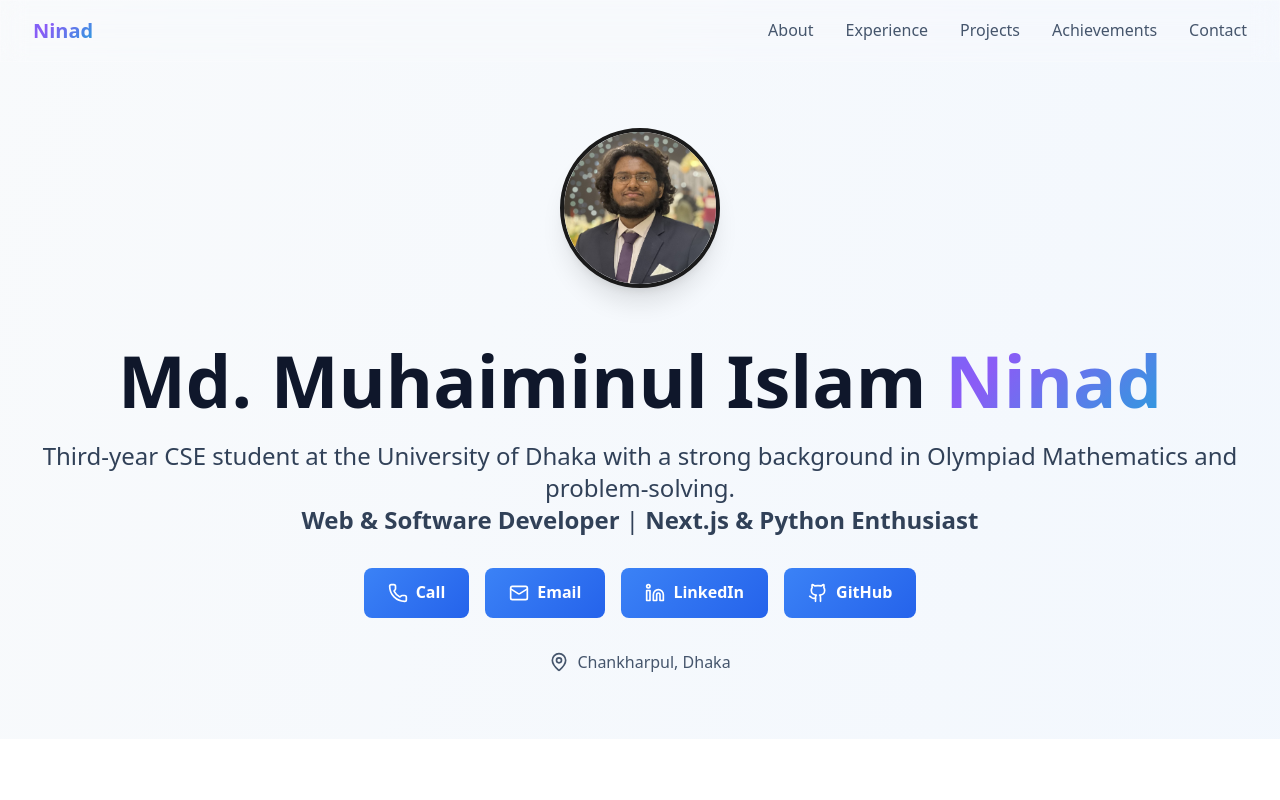
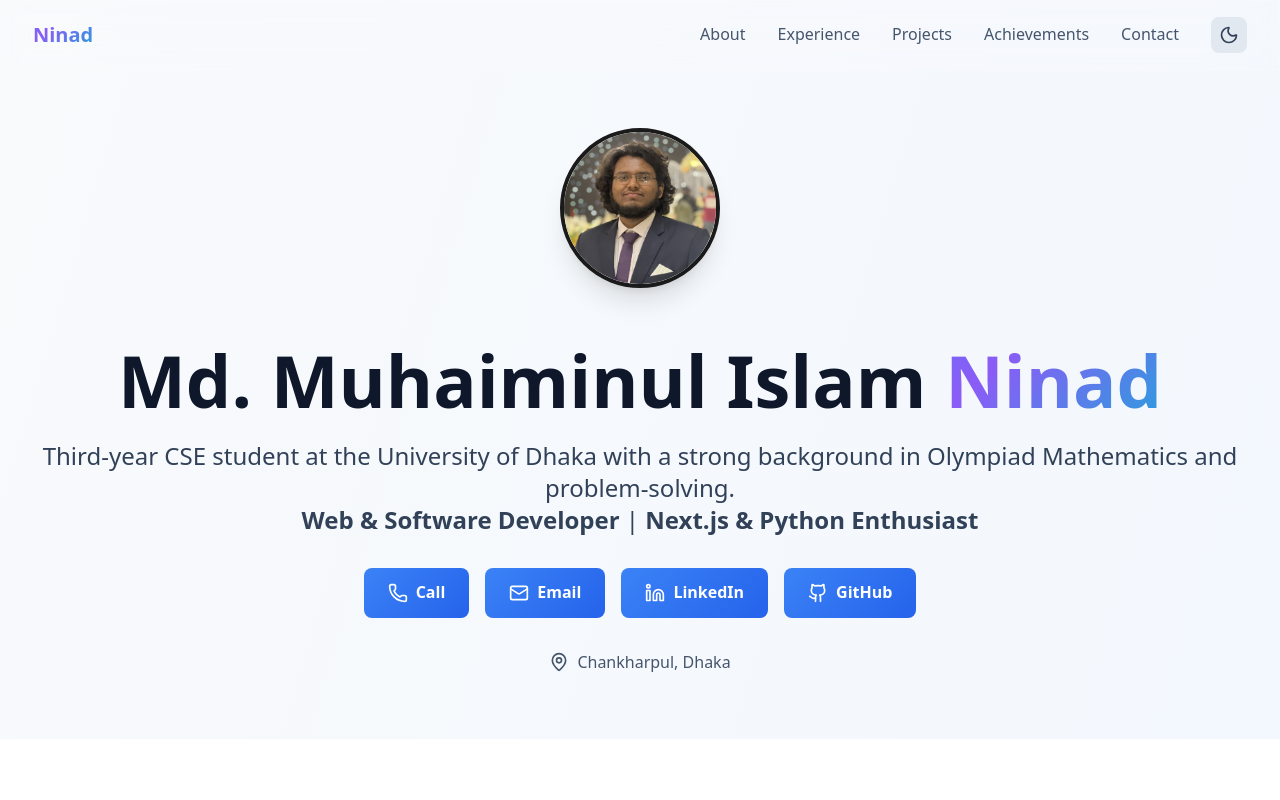
Before and after one commit to ninadgns/portfolio, a Next.js app: page / in a window 1280 px wide. Shown: the top 800 px of the page. Built offline with nearby package versions, Linux system fonts and the light colour scheme.

Commit message:
theme swticher

```diff
--- a/src/app/layout.tsx
+++ b/src/app/layout.tsx
@@ -1,6 +1,7 @@
 import type { Metadata } from "next";
 import { Geist, Geist_Mono } from "next/font/google";
 import "./globals.css";
+import { ThemeProvider } from "@/components/ThemeProvider";
 
 const geistSans = Geist({
   variable: "--font-geist-sans",
@@ -27,7 +28,9 @@ export default function RootLayout({
       <body
         className={`${geistSans.variable} ${geistMono.variable} antialiased`}
       >
-        {children}
+        <ThemeProvider>
+          {children}
+        </ThemeProvider>
       </body>
     </html>
   );
--- a/src/app/page.tsx
+++ b/src/app/page.tsx
@@ -3,6 +3,7 @@
 import { motion } from 'framer-motion';
 import { Github, Linkedin, Mail, MapPin, Phone, ExternalLink, Award, GraduationCap, Code} from 'lucide-react';
 import Link from 'next/link';
+import ThemeSwitcher from '@/components/ThemeSwitcher';
 
 export default function Home() {
   const containerVariants = {
@@ -33,15 +34,17 @@ export default function Home() {
         <div className="max-w-7xl mx-auto px-4 sm:px-6 lg:px-8">
           <div className="flex justify-between items-center py-4">
             <h1 className="text-xl font-bold gradient-text">Ninad</h1>
-            <div className="hidden md:flex space-x-8">
+            <div className="hidden md:flex space-x-8 items-center">
               <a href="#about" className="text-slate-600 dark:text-slate-300 hover:text-blue-600 dark:hover:text-blue-400 transition-colors">About</a>
               <a href="#experience" className="text-slate-600 dark:text-slate-300 hover:text-blue-600 dark:hover:text-blue-400 transition-colors">Experience</a>
               <a href="#projects" className="text-slate-600 dark:text-slate-300 hover:text-blue-600 dark:hover:text-blue-400 transition-colors">Projects</a>
               <a href="#achievements" className="text-slate-600 dark:text-slate-300 hover:text-blue-600 dark:hover:text-blue-400 transition-colors">Achievements</a>
               <a href="#contact" className="text-slate-600 dark:text-slate-300 hover:text-blue-600 dark:hover:text-blue-400 transition-colors">Contact</a>
+              <ThemeSwitcher />
             </div>
             {/* Mobile menu button */}
-            <div className="md:hidden">
+            <div className="md:hidden flex items-center gap-2">
+              <ThemeSwitcher />
               <button className="text-slate-600 dark:text-slate-300 hover:text-blue-600 dark:hover:text-blue-400 hover-scale">
                 <svg className="w-6 h-6" fill="none" stroke="currentColor" viewBox="0 0 24 24">
                   <path strokeLinecap="round" strokeLinejoin="round" strokeWidth={2} d="M4 6h16M4 12h16M4 18h16" />
--- /dev/null
+++ b/src/components/ThemeProvider.tsx
@@ -0,0 +1,56 @@
+'use client';
+
+import { createContext, useContext, useEffect, useState } from 'react';
+
+type Theme = 'light' | 'dark';
+
+interface ThemeContextType {
+  theme: Theme;
+  toggleTheme: () => void;
+}
+
+const ThemeContext = createContext<ThemeContextType | undefined>(undefined);
+
+export function ThemeProvider({ children }: { children: React.ReactNode }) {
+  const [theme, setTheme] = useState<Theme>('light');
+
+  useEffect(() => {
+    // Check for saved theme preference or default to light
+    const savedTheme = localStorage.getItem('theme') as Theme;
+    if (savedTheme) {
+      setTheme(savedTheme);
+    } else {
+      setTheme('light');
+    }
+  }, []);
+
+  useEffect(() => {
+    // Apply theme to document
+    if (theme === 'dark') {
+      document.documentElement.classList.add('dark');
+    } else {
+      document.documentElement.classList.remove('dark');
+    }
+
+    // Save theme preference
+    localStorage.setItem('theme', theme);
+  }, [theme]);
+
+  const toggleTheme = () => {
+    setTheme(prevTheme => prevTheme === 'light' ? 'dark' : 'light');
+  };
+
+  return (
+    <ThemeContext.Provider value={{ theme, toggleTheme }}>
+      {children}
+    </ThemeContext.Provider>
+  );
+}
+
+export function useTheme() {
+  const context = useContext(ThemeContext);
+  if (context === undefined) {
+    throw new Error('useTheme must be used within a ThemeProvider');
+  }
+  return context;
+}
--- /dev/null
+++ b/src/components/ThemeSwitcher.tsx
@@ -0,0 +1,23 @@
+
+'use client';
+
+import { Moon, Sun } from 'lucide-react';
+import { useTheme } from './ThemeProvider';
+
+export default function ThemeSwitcher() {
+  const { theme, toggleTheme } = useTheme();
+
+  return (
+    <button
+      onClick={toggleTheme}
+      className="p-2 rounded-lg bg-slate-200 dark:bg-slate-700 hover:bg-slate-300 dark:hover:bg-slate-600 transition-colors hover-scale"
+      aria-label="Toggle theme"
+    >
+      {theme === 'light' ? (
+        <Moon size={20} className="text-slate-700 dark:text-slate-300" />
+      ) : (
+        <Sun size={20} className="text-slate-700 dark:text-slate-300" />
+      )}
+    </button>
+  );
+}
```
